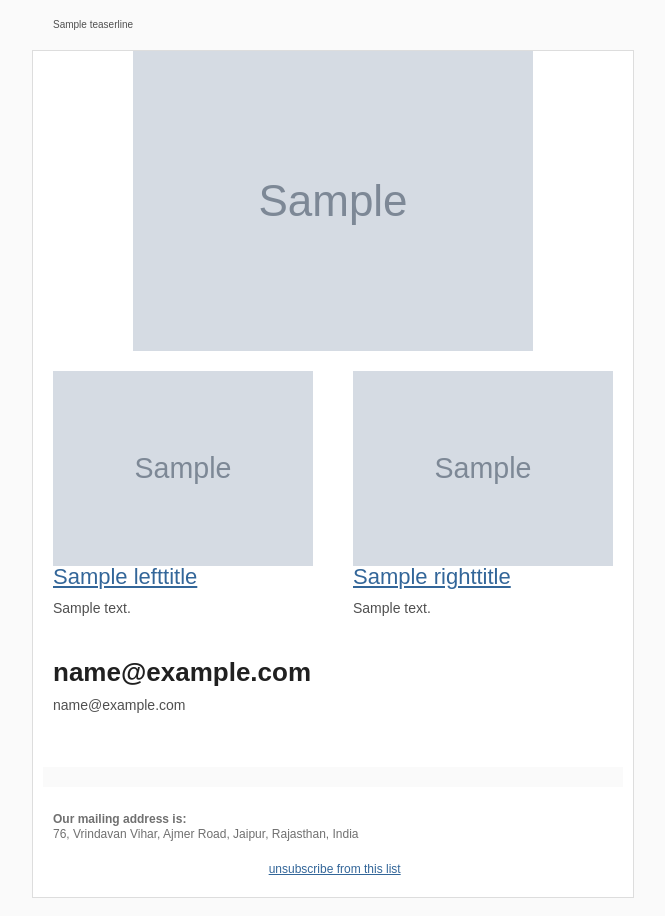
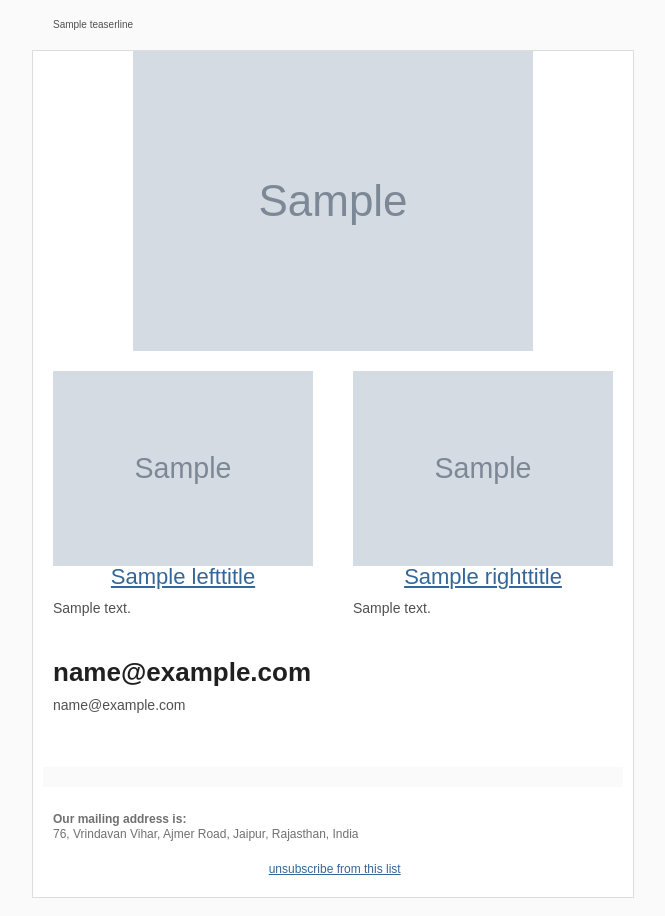
Before and after one commit to pratikpoddar/tomonotomo, a Django app: template tomonotomo/templates/tomonotomo/email.html in a window 1280 px wide. Shown: the whole page, without its empty margins (307-972 px from the left). Run offline with Django 3.2, Linux system fonts and the light colour scheme; the template is opened without the code that fills it: most values are stand-ins (such as "Sample title", 1, 10 or a date in 2020); grey boxes marked "Sample" are stand-in pictures.

Commit message:
Email Bug

```diff
--- a/tomonotomo/templates/tomonotomo/email-source.html
+++ b/tomonotomo/templates/tomonotomo/email-source.html
@@ -118,7 +118,7 @@
 				margin-right:0;
 				margin-bottom:10px;
 				margin-left:0;
-				/*@editable*/ text-align:left;
+				/*@editable*/ text-align:center;
 			}
 
 			/* /\/\/\/\/\/\/\/\/\/\ STANDARD STYLING: PREHEADER /\/\/\/\/\/\/\/\/\/\ */
--- a/tomonotomo/templates/tomonotomo/email.html
+++ b/tomonotomo/templates/tomonotomo/email.html
@@ -69,7 +69,7 @@
                                                     <tbody><tr mc:repeatable="">
                                                         <td valign="top" style="text-align: center;border-collapse: collapse;">                                                           <img src="{{ leftimage }}" style="max-width: 260px;border: 0;height: auto;line-height: 100%;outline: none;text-decoration: none;display: inline;" mc:label="image" mc:edit="tiwc300_image00">
                                                             <div mc:edit="tiwc300_content00" style="color: #505050;font-family: Arial;font-size: 14px;line-height: 150%;text-align: left;">
- 	                                                           <h4 class="h4" style="color: #202020;display: block;font-family: Arial;font-size: 22px;font-weight: bold;line-height: 100%;margin-top: 0;margin-right: 0;margin-bottom: 10px;margin-left: 0;text-align: left;"><a href="http://www.tomonotomo.com/friend/{{ leftid }}" target="_blank" style="color: #336699;font-weight: normal;text-decoration: underline;">{{ lefttitle }}</a></h4>
+ 	                                                           <h4 class="h4" style="color: #202020;display: block;font-family: Arial;font-size: 22px;font-weight: bold;line-height: 100%;margin-top: 0;margin-right: 0;margin-bottom: 10px;margin-left: 0;text-align: center;"><a href="http://www.tomonotomo.com/friend/{{ leftid }}" target="_blank" style="color: #336699;font-weight: normal;text-decoration: underline;">{{ lefttitle }}</a></h4>
                                                                	{{ leftcontent }}
                                                             </div>
                                                         </td>
@@ -86,7 +86,7 @@
                                                         <td valign="top" style="text-align: center;border-collapse: collapse;">
                                                             <img src="{{ rightimage }}" style="max-width: 260px;border: 0;height: auto;line-height: 100%;outline: none;text-decoration: none;display: inline;" mc:label="image" mc:edit="tiwc300_image01">
                                                             <div mc:edit="tiwc300_content01" style="color: #505050;font-family: Arial;font-size: 14px;line-height: 150%;text-align: left;">
- 	                                                           <h4 class="h4" style="color: #202020;display: block;font-family: Arial;font-size: 22px;font-weight: bold;line-height: 100%;margin-top: 0;margin-right: 0;margin-bottom: 10px;margin-left: 0;text-align: left;"><a href="http://www.tomonotomo.com/friend/{{ rightid }}" target="_blank" style="color: #336699;font-weight: normal;text-decoration: underline;">{{ righttitle }}</a></h4>
+ 	                                                           <h4 class="h4" style="color: #202020;display: block;font-family: Arial;font-size: 22px;font-weight: bold;line-height: 100%;margin-top: 0;margin-right: 0;margin-bottom: 10px;margin-left: 0;text-align: center;"><a href="http://www.tomonotomo.com/friend/{{ rightid }}" target="_blank" style="color: #336699;font-weight: normal;text-decoration: underline;">{{ righttitle }}</a></h4>
                                                                	{{ rightcontent }}
                                                             </div>
                                                         </td>
```
